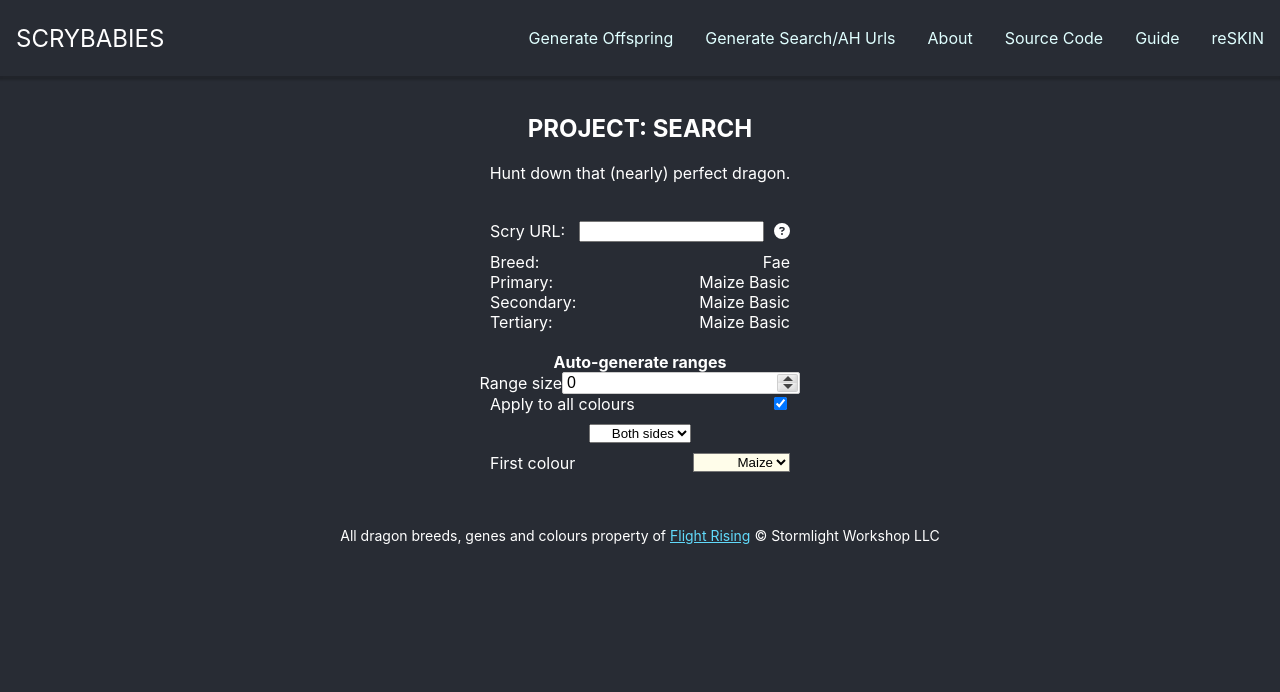
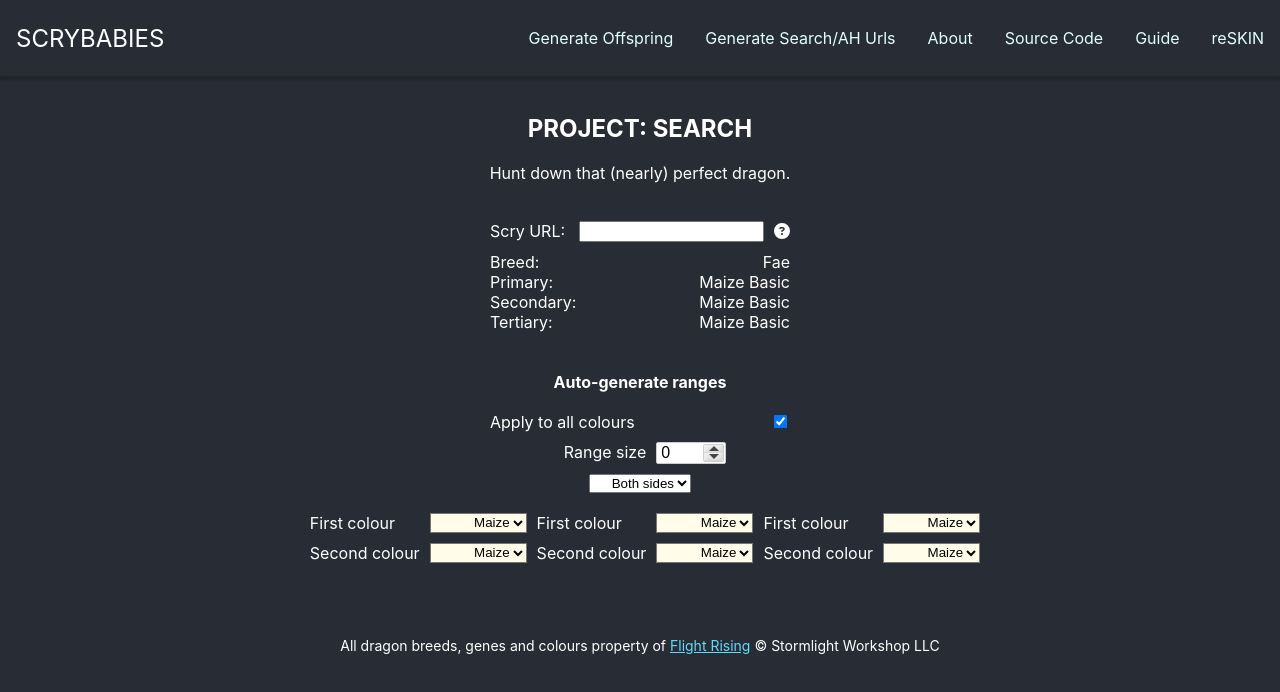
Before and after one commit to VendrusSci/Scrybabies, a React (Create React App) app in the folder frontend/: page /search in a window 1280 px wide. Shown: the top 692 px of the page. Built offline with nearby package versions, Linux system fonts and the light colour scheme.

Commit message:
Fix layout and complete range generation

```diff
--- /dev/null
+++ b/frontend/src/CSS/SearchUrl.css
@@ -0,0 +1,38 @@
+.SearchUrl-rangeConfig {
+    background-color: #282c34;
+    display: flex;
+    flex-direction: column;
+    align-items: center;
+    justify-content: space-between;
+    font-size: 16px;
+    color: white;
+    flex-wrap: wrap;
+    max-width: 300px;
+    padding-left: 10px;
+    padding-right: 10px;
+}
+
+.SearchUrl-labelinput{
+    display:flex;
+    flex-direction: row;
+    justify-content: space-between;
+    padding-bottom: 10px;
+}
+
+.SearchUrl-label {
+    white-space: pre;
+    padding-right: 10px;
+    padding-left: 10px;
+}
+
+.SearchUrl-heading{
+    padding-bottom: 20px;
+}
+
+.SearchUrl-rangeConfigArea{
+    display: flex;
+    flex-direction: row;
+    justify-content: space-evenly;
+    padding-top: 10px;
+    padding-bottom: 10px;
+}
--- /dev/null
+++ b/frontend/src/SearchUrlGenerator/RangeConfig.js
@@ -0,0 +1,18 @@
+import NumericInput from 'react-numeric-input';
+
+export function RangeConfig(props){
+
+    return (
+        <div className='SearchUrl-rangeConfig'>
+            <div className='SearchUrl-labelinput'>
+                <label className='SearchUrl-label'>Range size</label>
+                <NumericInput max={10} min={0} step={1} value={props.rangeSize} onChange={props.setRangeSize} style={{input:{maxWidth:'70px'}}}/>
+            </div>
+            <select value={props.rangeOffset} onChange={(e) => props.setRangeOffset(e.target.value)}>
+                <option value={'-1'}>Before colour</option>
+                <option value={'0'}>Both sides</option>
+                <option value={'1'}>After colour</option>
+            </select>
+        </div>
+    );
+}
--- /dev/null
+++ b/frontend/src/SearchUrlGenerator/RangeViewer.js
@@ -0,0 +1,18 @@
+import { colours } from "../Data/Data"
+import { ColourDropdown } from "../Utils/DragonDropdowns"
+
+export function RangeViewer(props){
+
+    return (
+        <div>
+            <div className='SearchUrl-labelinput'>
+                <label className='SearchUrl-label'>First colour</label>
+                <ColourDropdown colour={props.firstColour} setColour={props.setFirst} colours={colours}/>
+            </div>
+            <div className='SearchUrl-labelinput'>
+                <label className='SearchUrl-label'>Second colour</label>
+                <ColourDropdown colour={props.secondColour} setColour={props.setSecond} colours={colours}/>
+            </div>
+        </div>
+    )
+}
--- a/frontend/src/SearchUrlGenerator/SearchUrlGenerator.js
+++ b/frontend/src/SearchUrlGenerator/SearchUrlGenerator.js
@@ -1,21 +1,32 @@
 import React, { useState, useEffect } from 'react';
 import { ScryInfo } from '../Utils/ScryInfo';
-import { ColourDropdown } from '../Utils/DragonDropdowns';
-import { colours } from '../Data/Data';
-import NumericInput from 'react-numeric-input';
+import { RangeViewer } from './RangeViewer';
+import { RangeConfig } from './RangeConfig';
+
 import '../CSS/ScryInfo.css';
+import '../CSS/SearchUrl.css';
 
 export function SearchUrlGenerator(){
 
-    const [rangeSize, setRangeSize] = useState(0);
-    const [rangeOffset, setRangeOffset] = useState(0);
     const [selectedPrimGeneRarities, setSelectedPrimGeneRarities] = useState([]);
     const [selectedSecGeneRarities, setSelectedSecGeneRarities] = useState([]);
     const [selectedTertGeneRarities, setSelectedTertGeneRarities] = useState([]);
     const [rangeAllColours, setRangeAllColours] = useState(true);
-    const [primaryRange, setPrimaryRange] = useState(0);
-    const [secondaryRange, setSecondaryRange] = useState(0);
-    const [tertiaryRange, setTertiaryRange] = useState(0);
+    const [primRangeMode, setPrimRangeMode] = useState('0');
+    const [secRangeMode, setSecRangeMode] = useState('0');
+    const [tertRangeMode, setTertRangeMode] = useState('0');
+    const [primRangeSize, setPrimRangeSize] = useState(0);
+    const [secRangeSize, setSecRangeSize] = useState(0);
+    const [tertRangeSize, setTertRangeSize] = useState(0);
+
+    const [primFirstColour, setPrimFirstColour] = useState(1);
+    const [primSecondColour, setPrimSecondColour] = useState(1);
+    const [secFirstColour, setSecFirstColour] = useState(1);
+    const [secSecondColour, setSecSecondColour] = useState(1);
+    const [tertFirstColour, setTertFirstColour] = useState(1);
+    const [tertSecondColour, setTertSecondColour] = useState(1);
+
+    const maxColour = 177;
 
     const[dragonInfo, setDragonInfo] = useState({
         breed: 1,
@@ -27,44 +38,59 @@ export function SearchUrlGenerator(){
         tertColour: 1,
     });
 
-    const[searchOptions, setSearchOptions] = useState({
-        primFirstColour: 1,
-        primSecondColour: 1,
-        secFirstColour: 1,
-        secSecondColour: 1,
-        tertFirstColour: 1,
-        tertSecondColour: 1
-    });
-
-    function updateRangeConfig(e){
-        setRangeAllColours(e.target.checked);
-    }
-
-    function updateRangeSize(value){
-        const re = /^[0-9\b]+$/;
-        if (re.test(value)) {
-            setRangeSize(value)
-        }
-        if(value === ""){
-            setRangeSize('');
+    function getColourRange(startcolour, rangeMode, rangeSize){
+        switch(rangeMode){
+            case '-1':
+                return [shiftColours(startcolour, rangeSize * -1), startcolour]
+            case '1':
+                return [startcolour, shiftColours(startcolour, rangeSize)]
+            default:
+                return [shiftColours(startcolour, rangeSize* -1), shiftColours(startcolour, rangeSize)];
         }
     }
 
-    function updateOptions(option, value){
-        let options = searchOptions;
-        switch(option){
-            case "primFirstColour":
-                options.primFirstColour = value;
-                setSearchOptions(options);
-                break;
-            default:
-                return;
+    function shiftColours(colour, value){
+        var result = colour + value;
+        if(result > maxColour){
+            result = result - maxColour;
         }
+        if(result < 1){
+            result = result + maxColour;
+        }
+        return result;
     }
 
     useEffect(() =>{
+        let [newFirst, newSecond] = getColourRange(dragonInfo.primColour, primRangeMode, primRangeSize);
+        setPrimFirstColour(newFirst);
+        setPrimSecondColour(newSecond);
 
-    });
+        if(rangeAllColours){
+            [newFirst, newSecond] = getColourRange(dragonInfo.secColour, primRangeMode, primRangeSize);
+            setSecFirstColour(newFirst);
+            setSecSecondColour(newSecond);
+
+            [newFirst, newSecond] = getColourRange(dragonInfo.tertColour, primRangeMode, primRangeSize);
+            setTertFirstColour(newFirst);
+            setTertSecondColour(newSecond);
+        }
+    },[primRangeMode, primRangeSize]);
+
+    useEffect(() =>{
+        if(!rangeAllColours){
+            let [newFirst, newSecond] = getColourRange(dragonInfo.secColour, secRangeMode, secRangeSize);
+            setSecFirstColour(newFirst);
+            setSecSecondColour(newSecond);
+        }
+    }, [secRangeMode, secRangeSize])
+
+    useEffect(() =>{
+        if(!rangeAllColours){
+            let [newFirst, newSecond] = getColourRange(dragonInfo.tertColour, tertRangeMode, tertRangeSize);
+            setTertFirstColour(newFirst);
+            setTertSecondColour(newSecond);
+        }
+    }, [tertRangeMode, tertRangeSize])
 
     return (
         <div>
@@ -72,51 +98,36 @@ export function SearchUrlGenerator(){
                 <h2>PROJECT: SEARCH</h2>
                 Hunt down that (nearly) perfect dragon.
             </div>
+
             <br/>
             <ScryInfo dragonInfo={dragonInfo} setDragonInfo={setDragonInfo} dragonCalc={null} showRarityInfo={false}/>
-
+            <br/>
             <br/>
 
             <div className="Scry-body">
-                <label className='Scry-label'><b>Auto-generate ranges</b></label>
-                <div className='Scry-gene'>
-                    <label className='Scry-label'>Range size</label>
-                    <NumericInput max={10} min={0} step={1} value={rangeSize} onChange={setRangeSize}/>
-                </div>
+                <label className='SearchUrl-heading'><b>Auto-generate ranges</b></label>
+
                 <div className='Scry-gene'>
                     <label className='Scry-label'>Apply to all colours</label>
-                    <input type='checkbox' checked={rangeAllColours} onChange={updateRangeConfig}/>
+                    <input type='checkbox' checked={rangeAllColours} onChange={(e) => setRangeAllColours(e.target.checked)}/>
                 </div>
-                <div className={rangeAllColours ? 'Scry-configpart' : 'Scry-gene'}>
-                    <select value={primaryRange} onChange={(e)=>{setPrimaryRange(e.target.value)}}>
-                        <option value={-1}>Before colour</option>
-                        <option value={0}>Both sides</option>
-                        <option value={1}>After colour</option>
-                    </select>
+                <div className='SearchUrl-rangeConfigArea'>
+                    <RangeConfig rangeSize={primRangeSize} setRangeSize={setPrimRangeSize} rangeOffset={primRangeMode} setRangeOffset={setPrimRangeMode} />
                     {!rangeAllColours ?
                         <>
-                            <select  value={secondaryRange} onChange={(e)=>{setSecondaryRange(e.target.value)}}>
-                                <option value={-1}>Before colour</option>
-                                <option value={0}>Both sides</option>
-                                <option value={1}>After colour</option>
-                            </select>
-                            <select value={tertiaryRange} onChange={(e)=>{setTertiaryRange(e.target.value)}}>
-                                <option value={-1}>Before colour</option>
-                                <option value={0}>Split around colour</option>
-                                <option value={1}>After colour</option>
-                            </select>
+                            <RangeConfig rangeSize={secRangeSize} setRangeSize={setSecRangeSize} rangeOffset={secRangeMode} setRangeOffset={setSecRangeMode}/>
+                            <RangeConfig rangeSize={tertRangeSize} setRangeSize={setTertRangeSize} rangeOffset={tertRangeMode} setRangeOffset={setTertRangeMode}/>
                         </> : null
                     }
                 </div>
-                <div className='Scry-gene'>
-                    <label className='Scry-label'>First colour</label>
-                    <ColourDropdown colour={searchOptions.primFirstColour} setColour={(e => {updateOptions("primFirstColour", e.target.value)})} colours={colours}/>
+                <div className='SearchUrl-rangeConfigArea'>
+                    <RangeViewer firstColour={primFirstColour} secondColour={primSecondColour} setFirst={setPrimFirstColour} setSecond={setPrimSecondColour}/>
+                    <RangeViewer firstColour={secFirstColour} secondColour={secSecondColour} setFirst={setSecFirstColour} setSecond={setSecSecondColour}/>
+                    <RangeViewer firstColour={tertFirstColour} secondColour={tertSecondColour} setFirst={setTertFirstColour} setSecond={setTertSecondColour}/>
                 </div>
             </div>
         </div>
     );
 }
 
-//Range options
-//Tweaking options
 //Url generator
```
